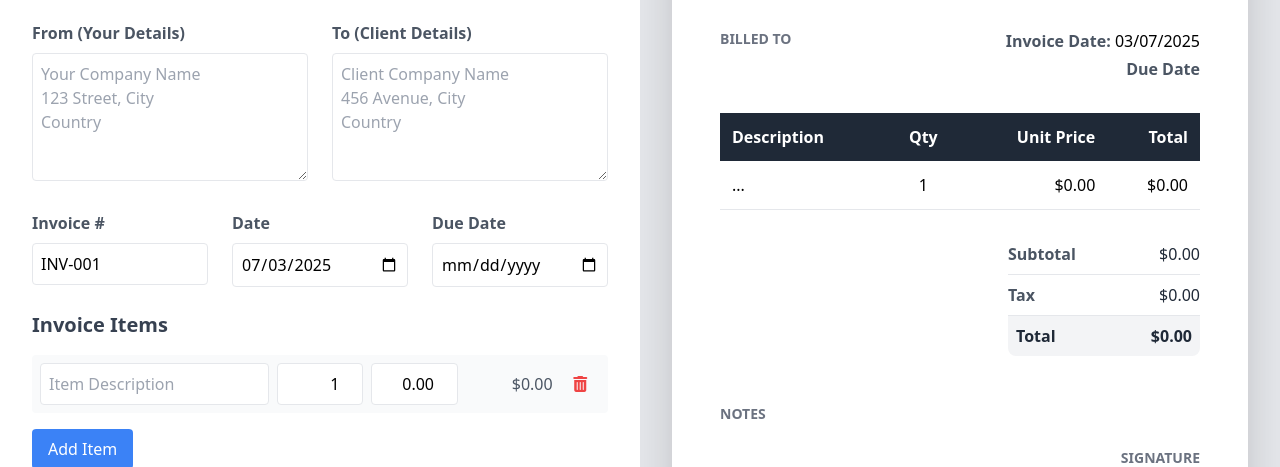
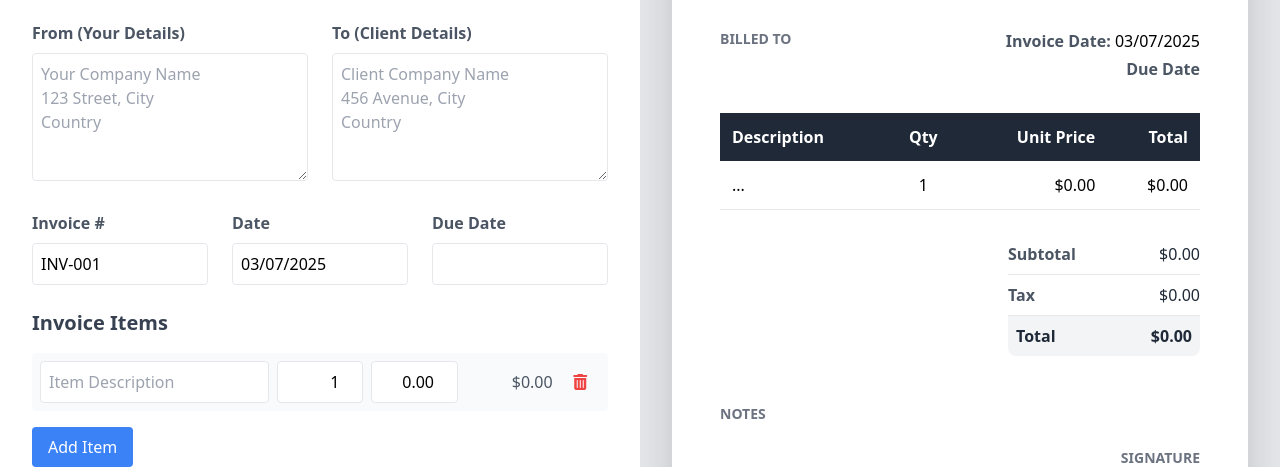
Before and after one commit to anas1412/pdf-invoice-online-editor, a plain HTML site: page index.html in a window 1280 px wide. Both pictures are taken after a click on the button "Download PDF". Shown: the part 333-800 px from the top of the page. Drawn offline with nearby package versions, Linux system fonts and the light colour scheme; no server answers.

Commit message:
fixed the date picker format to dd/MM/yyyy

```diff
--- a/index.html
+++ b/index.html
@@ -4,6 +4,7 @@
     <meta charset="UTF-8">
     <meta name="viewport" content="width=device-width, initial-scale=1.0">
     <title>PDF Invoice Editor - Two-Pane Layout</title>
+    <link rel="stylesheet" href="https://cdn.jsdelivr.net/npm/flatpickr/dist/flatpickr.min.css">
     <script src="https://cdn.tailwindcss.com"></script>
     <link rel="stylesheet" href="https://cdnjs.cloudflare.com/ajax/libs/font-awesome/6.0.0-beta3/css/all.min.css">
     <style>
@@ -68,11 +69,11 @@
                     </div>
                     <div>
                         <label for="invoice-date" class="block font-bold text-gray-600 mb-2" data-lang="date">Date</label>
-                        <input type="date" id="invoice-date" class="w-full p-2 border rounded">
+                        <input type="text" id="invoice-date" class="w-full p-2 border rounded">
                     </div>
                     <div>
                         <label for="due-date" class="block font-bold text-gray-600 mb-2" data-lang="dueDate">Due Date</label>
-                        <input type="date" id="due-date" class="w-full p-2 border rounded">
+                        <input type="text" id="due-date" class="w-full p-2 border rounded">
                     </div>
                 </div>
 
@@ -200,10 +201,10 @@
         </div>
     </div>
 
+    <script src="https://cdn.jsdelivr.net/npm/flatpickr"></script>
     <script src="https://cdn.jsdelivr.net/npm/signature_pad@4.0.0/dist/signature_pad.umd.min.js"></script>
     <script src="https://cdnjs.cloudflare.com/ajax/libs/jspdf/2.5.1/jspdf.umd.min.js"></script>
     <script src="https://cdnjs.cloudflare.com/ajax/libs/jspdf-autotable/3.5.23/jspdf.plugin.autotable.min.js"></script>
-    <script src="https://cdnjs.cloudflare.com/ajax/libs/html2canvas/1.4.1/html2canvas.min.js"></script>
     <script src="js/main.js"></script>
 </body>
 </html>
--- a/js/main.js
+++ b/js/main.js
@@ -155,8 +155,8 @@ document.addEventListener('DOMContentLoaded', () => {
 
     const formatDisplayDate = (dateString) => {
         if (!dateString) return '';
-        const [year, month, day] = dateString.split('-');
-        return `${day}/${month}/${year}`;
+        // Flatpickr gives us the correct format, so we just return it
+        return dateString;
     };
 
     // --- CORE LOGIC ---
@@ -164,8 +164,8 @@ document.addEventListener('DOMContentLoaded', () => {
         preview.fromAddress.textContent = editor.fromAddress.value;
         preview.toAddress.textContent = editor.toAddress.value;
         preview.invoiceNumber.textContent = `${translations[currentLang].invoiceNumberLabel} ${editor.invoiceNumber.value}`;
-        preview.invoiceDate.textContent = formatDisplayDate(editor.invoiceDate.value);
-        preview.dueDate.textContent = formatDisplayDate(editor.dueDate.value);
+        preview.invoiceDate.textContent = editor.invoiceDate.value;
+        preview.dueDate.textContent = editor.dueDate.value;
         preview.notes.textContent = editor.notes.value;
         updateItemsAndTotals();
         if (!signaturePad.isEmpty()) {
@@ -286,8 +286,8 @@ document.addEventListener('DOMContentLoaded', () => {
 
         // --- DATES ---
         yPos += 30;
-        doc.text(`${translations[currentLang].invoiceDate} ${formatDisplayDate(editor.invoiceDate.value)}`, PAGE_WIDTH - PADDING, yPos, { align: 'right' });
-        doc.text(`${translations[currentLang].previewDueDate} ${formatDisplayDate(editor.dueDate.value)}`, PAGE_WIDTH - PADDING, yPos + 7, { align: 'right' });
+        doc.text(`${translations[currentLang].invoiceDate} ${editor.invoiceDate.value}`, PAGE_WIDTH - PADDING, yPos, { align: 'right' });
+        doc.text(`${translations[currentLang].previewDueDate} ${editor.dueDate.value}`, PAGE_WIDTH - PADDING, yPos + 7, { align: 'right' });
 
         yPos += 20;
 
@@ -426,8 +426,14 @@ document.addEventListener('DOMContentLoaded', () => {
 
     // --- INITIALIZATION ---
     const initialize = () => {
+        // Init Flatpickr
+        const fpConfig = {
+            dateFormat: "d/m/Y",
+        };
+        flatpickr(editor.invoiceDate, { ...fpConfig, defaultDate: "today" });
+        flatpickr(editor.dueDate, fpConfig);
+
         resizeCanvas();
-        setDate(editor.invoiceDate);
         editor.invoiceNumber.value = 'INV-001';
         addItemEditorRow();
         setLanguage(currentLang); // This will also call updatePreview
```
